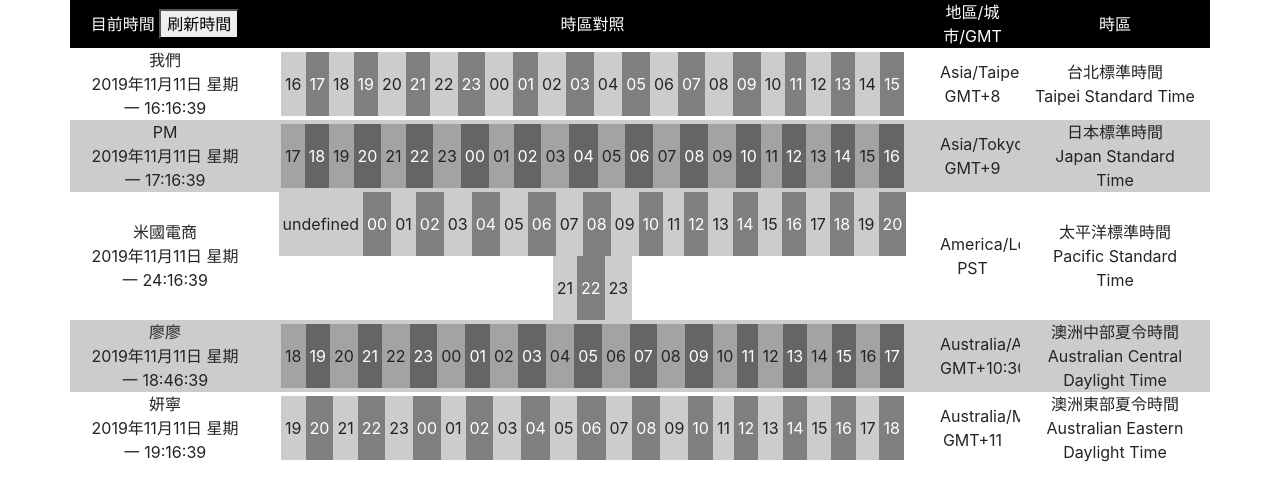
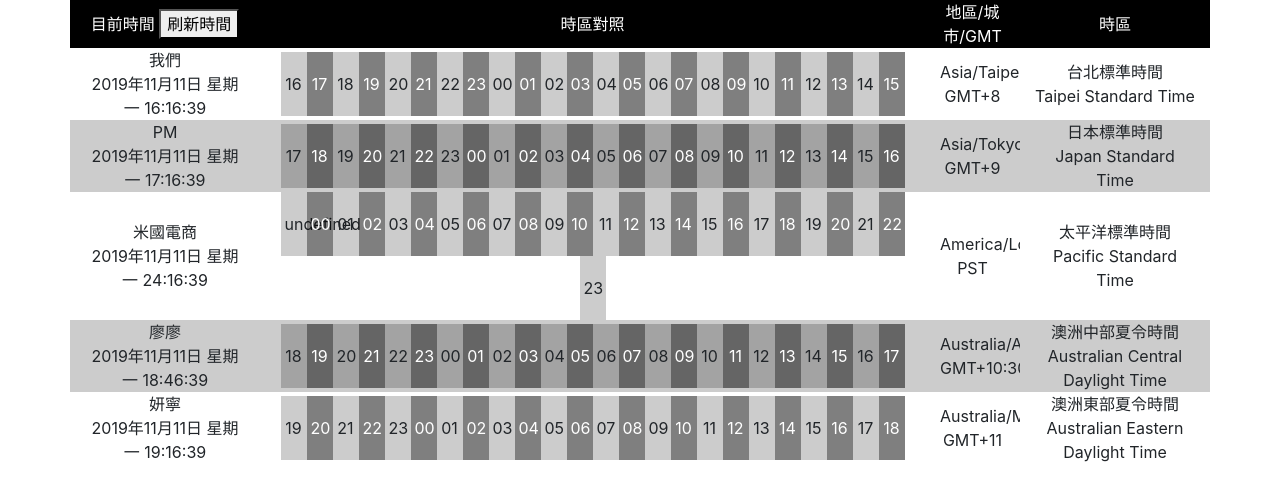
Before and after one commit to MinRuXie/time_zone, a plain HTML site: page index.html in a window 1280 px wide. Drawn offline with Linux system fonts and the light colour scheme.

Commit message:
fixed span width

```diff
--- a/css/main.css
+++ b/css/main.css
@@ -16,6 +16,7 @@
 #main .row div span {
     padding: 20px 4px;
     display: inline-block;
+    width: 26px;
 }
 #main .row div span:nth-child(even) {
     background-color: rgba(0, 0, 0, 0.5);
```
